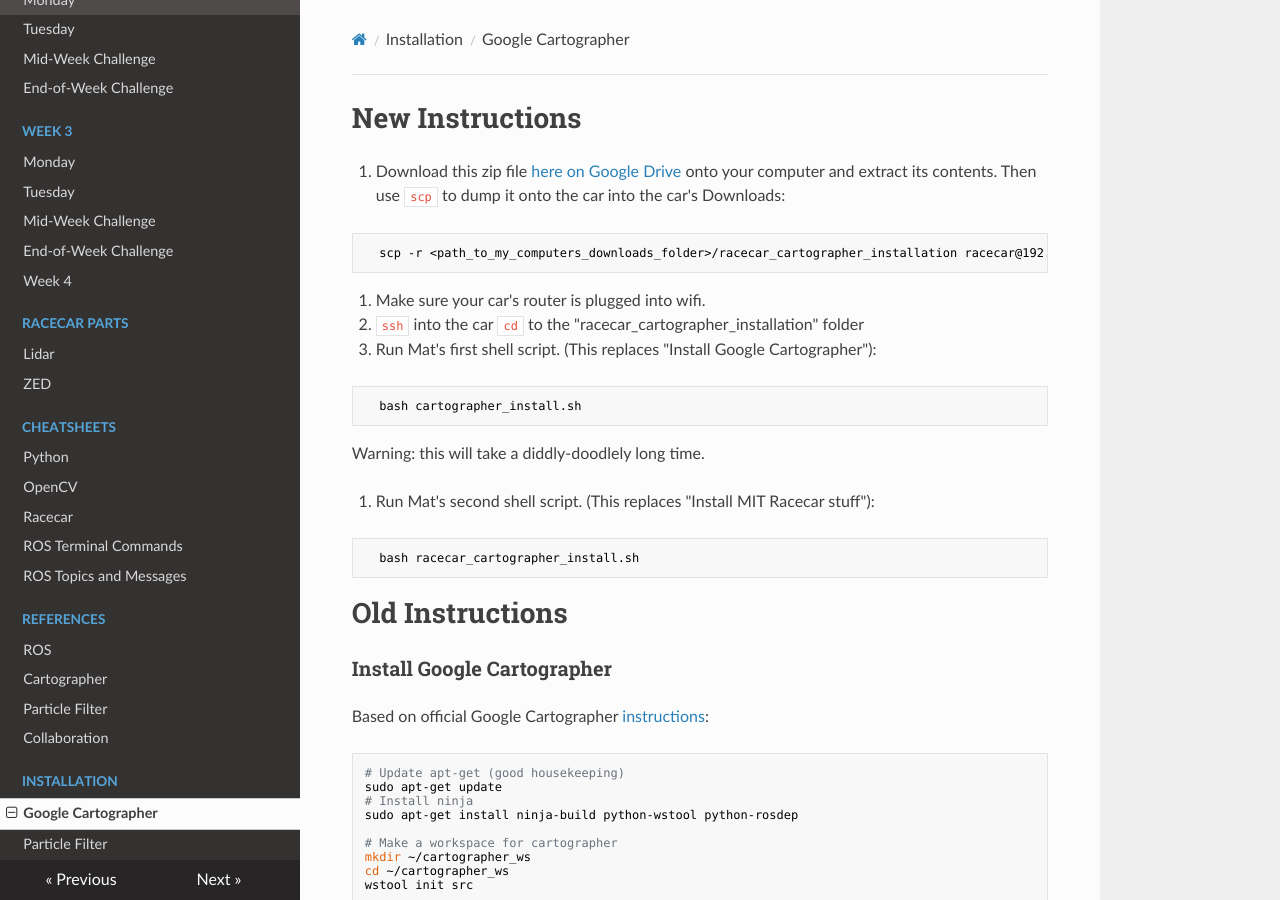
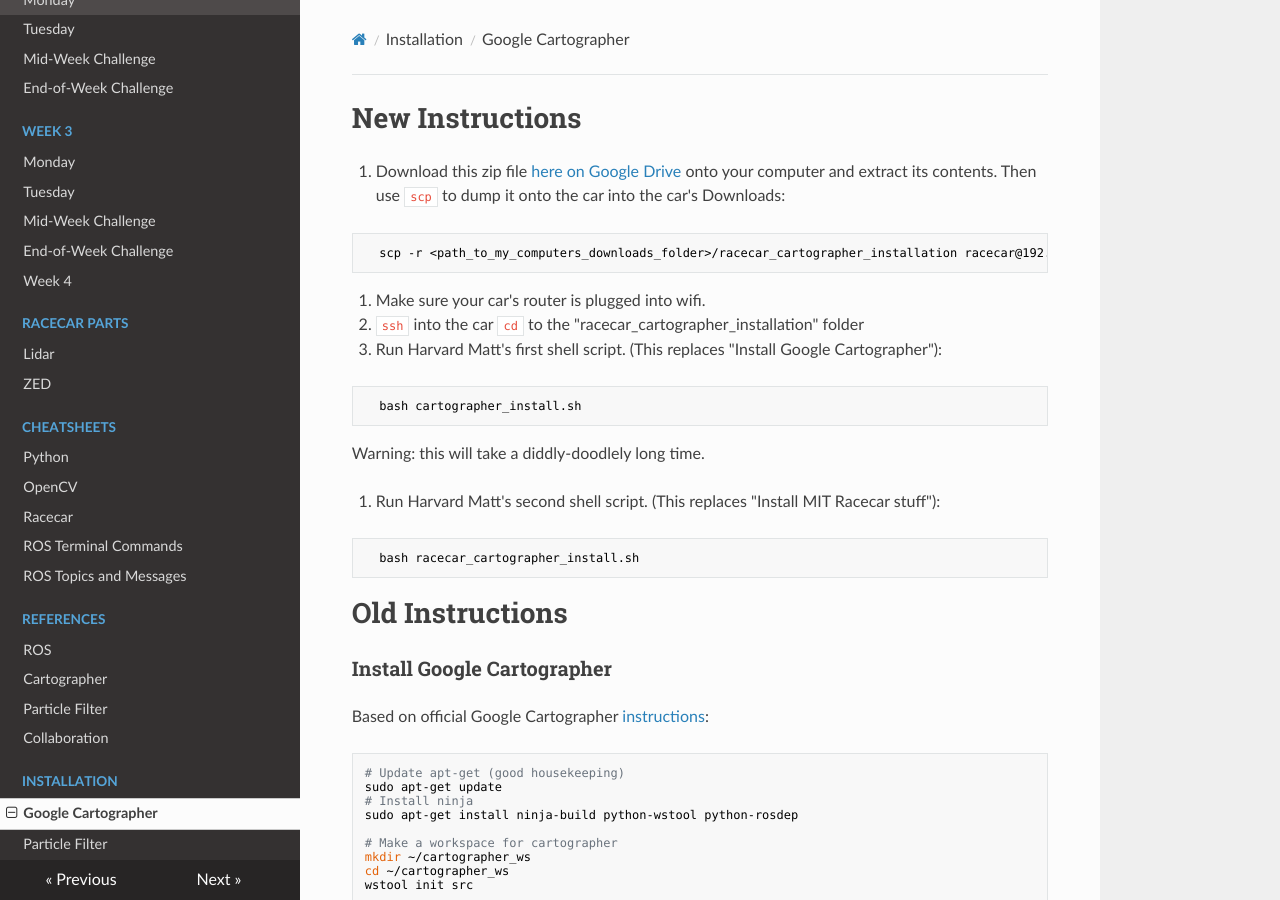
Before and after one commit to ChrisLindland/racecar-website, an MkDocs documentation site: the page built from docs/maps/cartographer/cartographer_installation.md, in a window 1280 px wide and 900 px high. Built offline with MkDocs 1.6.1, drawn with Linux system fonts in a browser that asks for light colours; nearby versions of some CDN libraries.

Commit message:
Update cartographer_installation.md

````diff
--- a/docs/maps/cartographer/cartographer_installation.md
+++ b/docs/maps/cartographer/cartographer_installation.md
@@ -5,13 +5,13 @@
 ```
 2. Make sure your car's router is plugged into wifi.
 3. `ssh` into the car `cd` to the "racecar_cartographer_installation" folder
-4. Run Mat's first shell script. (This replaces "Install Google Cartographer"):
+4. Run Harvard Matt's first shell script. (This replaces "Install Google Cartographer"):
 ```bash
   bash cartographer_install.sh
 ```
 Warning: this will take a diddly-doodlely long time.
 
-5. Run Mat's second shell script. (This replaces "Install MIT Racecar stuff"):
+5. Run Harvard Matt's second shell script. (This replaces "Install MIT Racecar stuff"):
 ```bash
   bash racecar_cartographer_install.sh
 ```
````
